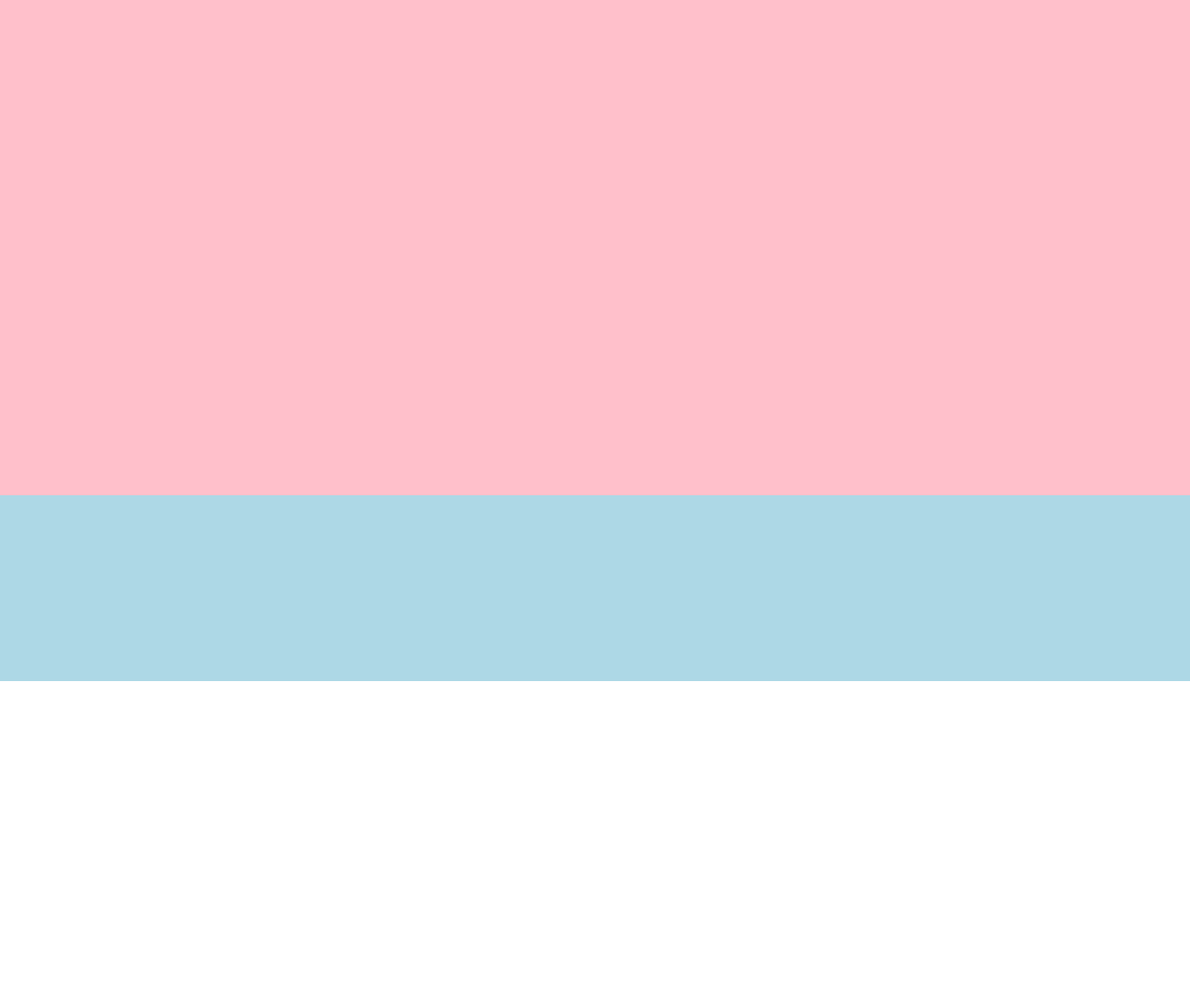
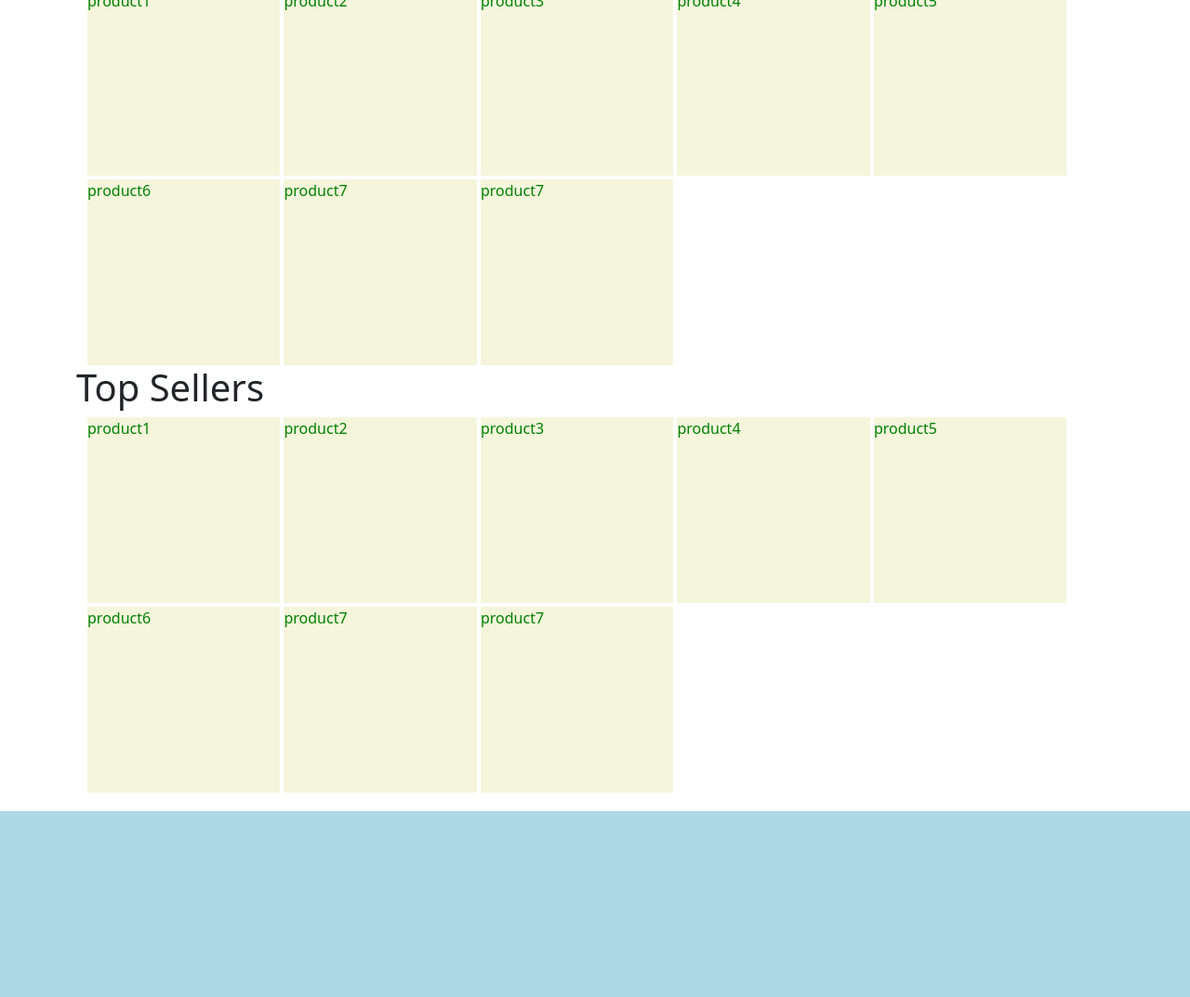
Before and after one commit to ks-maryville/swdv640_final_project, a plain HTML site: page index.html in a window 1280 px wide. Shown: the part 667-1740 px from the top of the page at 93% size. Before the commit the page ends 1400 px from the top, so only its background shows below. Drawn offline with nearby package versions, Linux system fonts and the light colour scheme.

Commit message:
product layout complete

```diff
--- a/index.html
+++ b/index.html
@@ -60,7 +60,42 @@
 <div class="content">
     <div class="container">
         <div class="row">
-            <p>Content</p>
+            <section class="featured">
+                <h1>Featured</h1>
+                <div class="container">
+                    <div class="row ">
+                        <div class="d-flex flex-md-wrap gap-md-1">
+                            <div class="product">product1</div>
+                            <div class="product">product2</div>
+                            <div class="product">product3</div>
+                            <div class="product">product4</div>
+                            <div class="product">product5</div>
+                            <div class="product">product6</div>
+                            <div class="product">product7</div>
+                            <div class="product ">product7</div>
+                        </div>
+
+                    </div>
+
+                </div>
+            </section>
+            <section class="top-sellers">
+                <h1>Top Sellers</h1>
+                <div class="container">
+                    <div class="row ">
+                        <div class="d-flex flex-md-wrap gap-md-1">
+                            <div class="product">product1</div>
+                            <div class="product">product2</div>
+                            <div class="product">product3</div>
+                            <div class="product">product4</div>
+                            <div class="product">product5</div>
+                            <div class="product">product6</div>
+                            <div class="product">product7</div>
+                            <div class="product ">product7</div>
+                        </div>
+                    </div>
+                </div>
+            </section>
         </div>
     </div>
 </div>
--- a/styles.css
+++ b/styles.css
@@ -1,55 +1,65 @@
-*{
+* {
     text-decoration: none;
 }
-body{
+
+body {
     height: 100vh;
 }
-a{
+
+a {
     text-decoration: none;
     color: black;
 }
+
 /* HEADER /*/
 
 
 /* HEADER TOP */
 /* HEADER BOTTOM*/
-.logo-wrapper{
+.logo-wrapper {
     text-align: center;
 }
-.logo-wrapper img{
+
+.logo-wrapper img {
     width: 100px;
 }
-.search-wrapper input{
+
+.search-wrapper input {
     width: 100%;
     border-width: 1px;
     border-radius: 15px 0 0 15px;
     padding-left: 10px;
 }
-.search-wrapper img{
+
+.search-wrapper img {
     display: block;
     width: 20px;
     height: 20px;
 }
-.search-wrapper button{
+
+.search-wrapper button {
     border: none;
     border: 1px solid black;
     border-radius: 0 15px 15px 0;
     margin-right: 20px;
 }
-.header-top a{
+
+.header-top a {
     margin-right: 10px;
 }
-.mobile-menu img{
+
+.mobile-menu img {
     max-width: 35px;
 }
-.navbar{
+
+.navbar {
     display: none;
     margin: 0;
     padding: 0;
 }
 
-.hero-wrapper{
-    background-image: url("./shoes_image.webp"), linear-gradient(rgba(0,0,0,0.5), rgba(0,0,0,0.5));
+.hero-wrapper {
+    background-image: url("./shoes_image.webp"), linear-gradient(rgba(0, 0, 0, 0.5), rgba(0, 0, 0, 0.5));
     background-size: cover;
     background-blend-mode: overlay;
     height: 400px;
@@ -57,45 +67,73 @@ a{
     text-align: center;
 }
 
-.hero{
+.hero {
     width: 100%;
 }
-.hero-wrapper > .container{
+
+.hero-wrapper > .container {
     height: 100%;
     /*background-color: green;*/
     /*padding-top: 40%;*/
 }
-.hero-text{
+
+.hero-text {
     height: inherit;
 }
-.hero-logo{
+
+.hero-logo {
     filter: invert(100%);
     width: 150px;
 }
+
 /*.hero-text{*/
 /*    height: 100%;*/
 /*}*/
 /* CONTENT */
-.content{
-    background-color: pink;
+.content {
+    /*background-color: pink;*/
     min-height: 75vh;
 }
-footer{
+
+.featured > .container > .row > .product,
+.top-sellers > .container > .row > .product {
+    background-color: beige;
+    height: 300px;
+    margin-bottom: 5px;
+    /*margin-right: 1px;*/
+    /*width: 200px;*/
+}
+
+footer {
     min-height: 25vh;
     background-color: lightblue;
+    margin-top: 20px;
 }
-@media screen and (min-width: 768px){
-    .mobile-menu{
+
+@media screen and (min-width: 768px) {
+    .mobile-menu {
         display: none;
     }
-    .navbar{
+
+    .navbar {
         display: flex;
     }
-    .hero-wrapper{
+
+    .hero-wrapper {
         height: 500px;
     }
-    .hero-logo{
+
+    .hero-logo {
         width: 200px;
     }
 
+    .featured > .container > .row > .d-flex >.product,
+    .top-sellers > .container > .row > .d-flex > .product {
+        background-color: beige;
+        height: 200px;
+        width: 19%;
+        /*margin-bottom: 5px;*/
+        color: green;
+
+    }
 }
```
Lines whose indentation alone changed are shown as unchanged.
